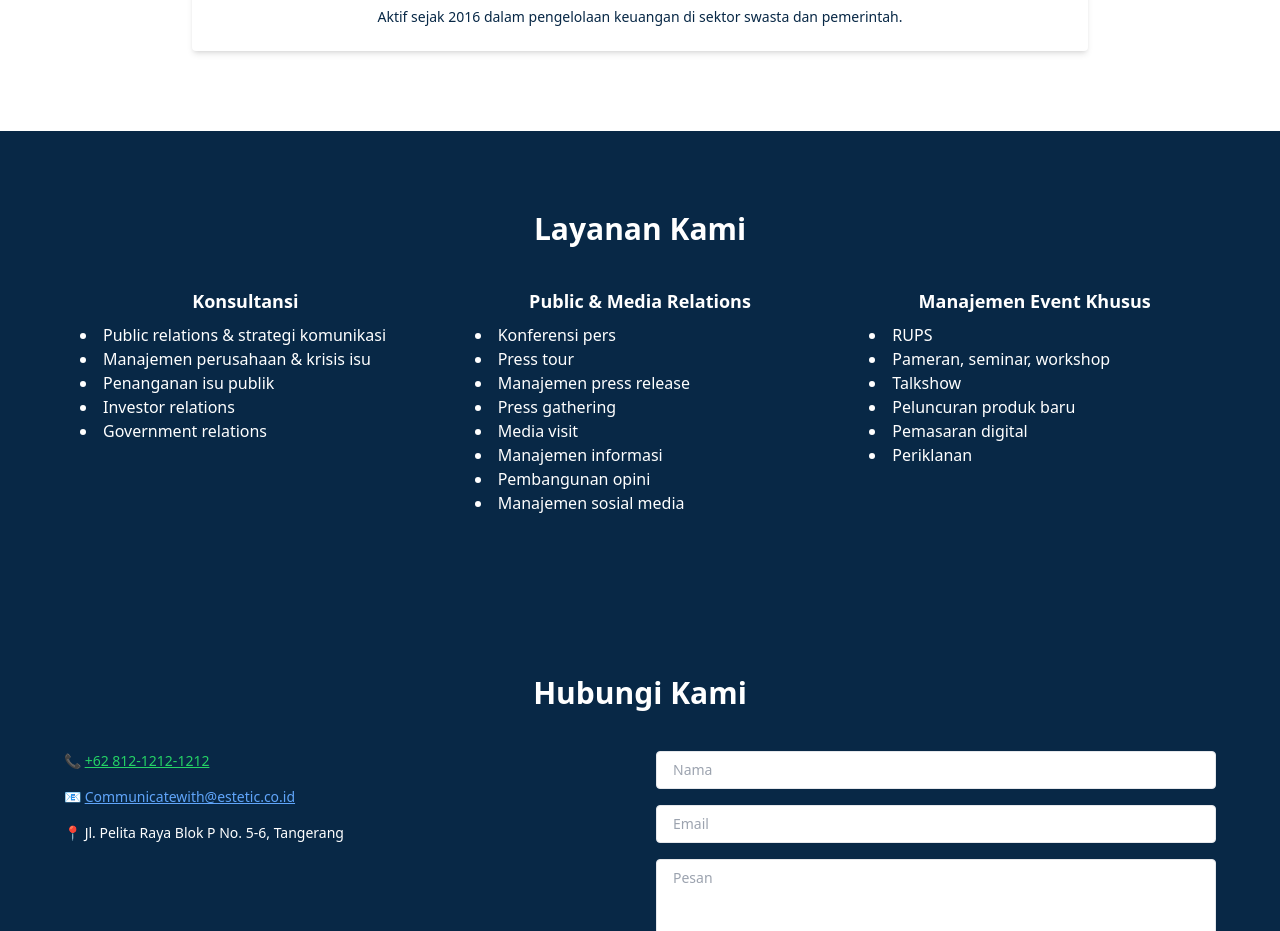
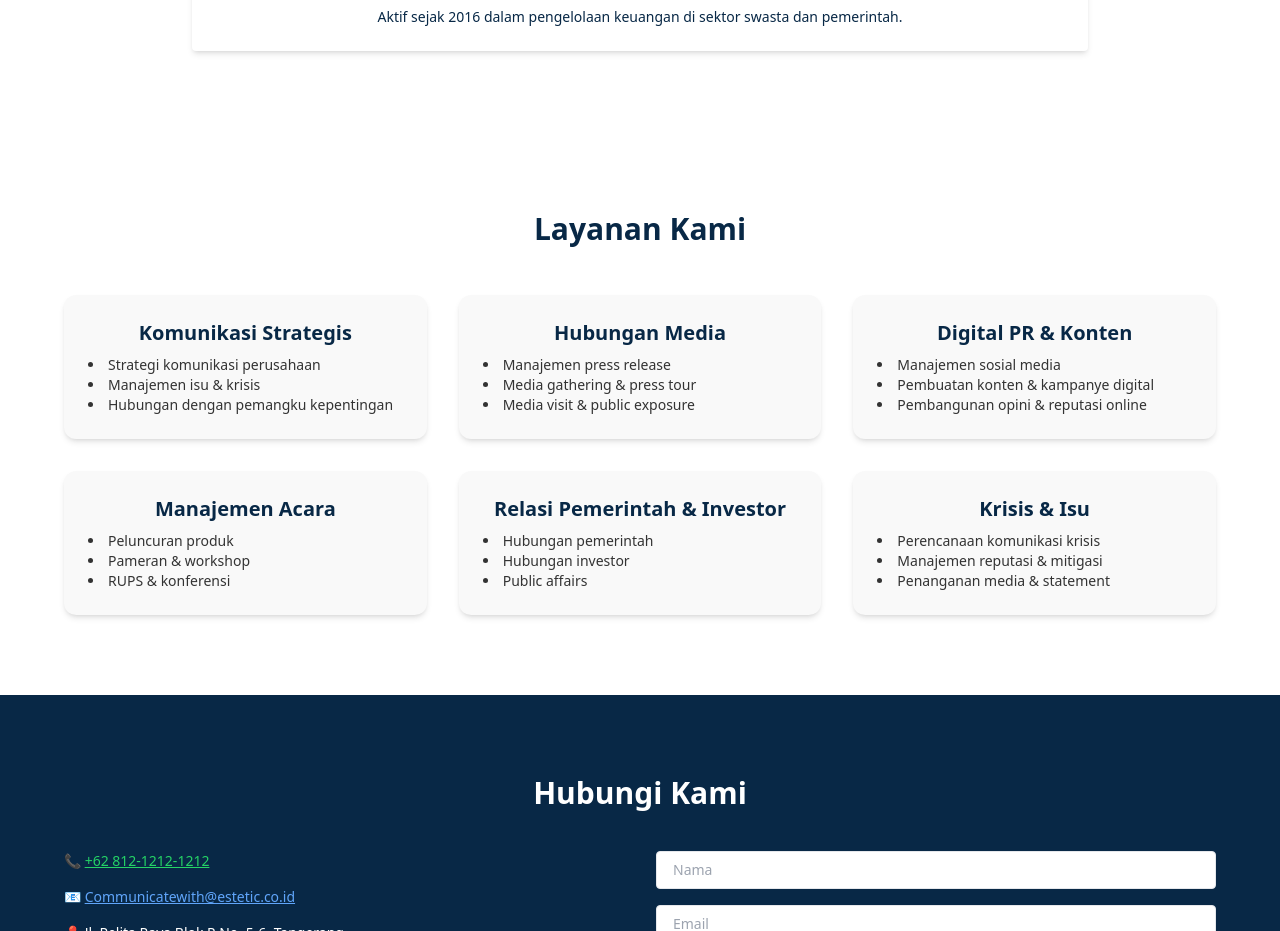
Before and after one commit to ProfAdri90/estetic-dinamis, a Next.js app: page / in a window 1280 px wide. Shown: the part 3960-4891 px from the top of the page. Built offline with nearby package versions, Linux system fonts and the light colour scheme.

Commit message:
Update index.js

```diff
--- a/pages/index.js
+++ b/pages/index.js
@@ -471,37 +471,85 @@ useEffect(() => {
     ))}
   </div>
 </section>
-     <section id="layanan" className="scroll-mt-[140px] text-center py-20 px-8">
-  <h3 className="text-3xl font-bold mb-10 text-center">
+     <section id="layanan" className="scroll-mt-[180px] text-center py-20 px-8 bg-white text-[#082846]">
+  <h3 className="text-3xl font-bold mb-12">
     {lang === "id" ? "Layanan Kami" : "Our Services"}
   </h3>
+
   <div className="grid grid-cols-1 md:grid-cols-3 gap-8 max-w-6xl mx-auto">
-    <div>
-      <h4 className="font-bold text-lg mb-2">
-      {lang === "id" ? "Konsultansi" : "Consultancy"}
+    {/* 1. Strategic Communication */}
+    <div className="bg-[#f9f9f9] rounded-xl shadow-md p-6 hover:shadow-lg transition">
+      <h4 className="text-xl font-bold mb-2">
+        {lang === "id" ? "Komunikasi Strategis" : "Strategic Communication"}
       </h4>
-       <ul className="list-disc list-inside text-left pl-4">
-        {services.konsultansi.map((s, i) => <li key={i}>{s}</li>)}
+      <ul className="list-disc list-inside text-sm text-left text-[#333]">
+        <li>{lang === "id" ? "Strategi komunikasi perusahaan" : "Corporate comm strategy"}</li>
+        <li>{lang === "id" ? "Manajemen isu & krisis" : "Issue & crisis management"}</li>
+        <li>{lang === "id" ? "Hubungan dengan pemangku kepentingan" : "Stakeholder engagement"}</li>
       </ul>
     </div>
-    <div>
-      <h4 className="font-bold text-lg mb-2">
-      {lang === "id" ? "Public & Media Relations" : "Public & Media Relations"}
+
+    {/* 2. Media Relations */}
+    <div className="bg-[#f9f9f9] rounded-xl shadow-md p-6 hover:shadow-lg transition">
+      <h4 className="text-xl font-bold mb-2">
+        {lang === "id" ? "Hubungan Media" : "Media Relations"}
       </h4>
-       <ul className="list-disc list-inside text-left pl-4">
-        {services.media.map((s, i) => <li key={i}>{s}</li>)}
+      <ul className="list-disc list-inside text-sm text-left text-[#333]">
+        <li>{lang === "id" ? "Manajemen press release" : "Press release management"}</li>
+        <li>{lang === "id" ? "Media gathering & press tour" : "Media gathering & tour"}</li>
+        <li>{lang === "id" ? "Media visit & public exposure" : "Media visit & public exposure"}</li>
       </ul>
     </div>
-    <div>
-      <h4 className="font-bold text-lg mb-2">
-      {lang === "id" ? "Manajemen Event Khusus" : "Special Event Management"}
+
+    {/* 3. Digital PR */}
+    <div className="bg-[#f9f9f9] rounded-xl shadow-md p-6 hover:shadow-lg transition">
+      <h4 className="text-xl font-bold mb-2">
+        {lang === "id" ? "Digital PR & Konten" : "Digital PR & Content"}</h4>
+      <ul className="list-disc list-inside text-sm text-left text-[#333]">
+        <li>{lang === "id" ? "Manajemen sosial media" : "Social media management"}</li>
+        <li>{lang === "id" ? "Pembuatan konten & kampanye digital" : "Content & digital campaign"}</li>
+        <li>{lang === "id" ? "Pembangunan opini & reputasi online" : "Online reputation building"}</li>
+      </ul>
+    </div>
+
+    {/* 4. Event Management */}
+    <div className="bg-[#f9f9f9] rounded-xl shadow-md p-6 hover:shadow-lg transition">
+      <h4 className="text-xl font-bold mb-2">
+        {lang === "id" ? "Manajemen Acara" : "Event Management"}
       </h4>
-      <ul className="list-disc list-inside text-left pl-4">
-        {services.event.map((s, i) => <li key={i}>{s}</li>)}
+      <ul className="list-disc list-inside text-sm text-left text-[#333]">
+        <li>{lang === "id" ? "Peluncuran produk" : "Product launching"}</li>
+        <li>{lang === "id" ? "Pameran & workshop" : "Exhibition & workshop"}</li>
+        <li>{lang === "id" ? "RUPS & konferensi" : "AGM & conferences"}</li>
+      </ul>
+    </div>
+
+    {/* 5. Government & Investor Relations */}
+    <div className="bg-[#f9f9f9] rounded-xl shadow-md p-6 hover:shadow-lg transition">
+      <h4 className="text-xl font-bold mb-2">
+        {lang === "id" ? "Relasi Pemerintah & Investor" : "Gov & Investor Relations"}
+      </h4>
+      <ul className="list-disc list-inside text-sm text-left text-[#333]">
+        <li>{lang === "id" ? "Hubungan pemerintah" : "Government relations"}</li>
+        <li>{lang === "id" ? "Hubungan investor" : "Investor relations"}</li>
+        <li>{lang === "id" ? "Public affairs" : "Public affairs"}</li>
+      </ul>
+    </div>
+
+    {/* 6. Crisis Communication */}
+    <div className="bg-[#f9f9f9] rounded-xl shadow-md p-6 hover:shadow-lg transition">
+      <h4 className="text-xl font-bold mb-2">
+        {lang === "id" ? "Krisis & Isu" : "Crisis & Issues"}
+      </h4>
+      <ul className="list-disc list-inside text-sm text-left text-[#333]">
+        <li>{lang === "id" ? "Perencanaan komunikasi krisis" : "Crisis communication planning"}</li>
+        <li>{lang === "id" ? "Manajemen reputasi & mitigasi" : "Reputation mitigation"}</li>
+        <li>{lang === "id" ? "Penanganan media & statement" : "Media handling & statement"}</li>
       </ul>
     </div>
   </div>
 </section>
+
        <section id="kontak" className="scroll-mt-[180px] text-white py-20 px-8 bg-[#082846]">
   <h3 className="text-3xl font-bold mb-10 text-center">
     {lang === "id" ? "Hubungi Kami" : "Contact Us"}
```
